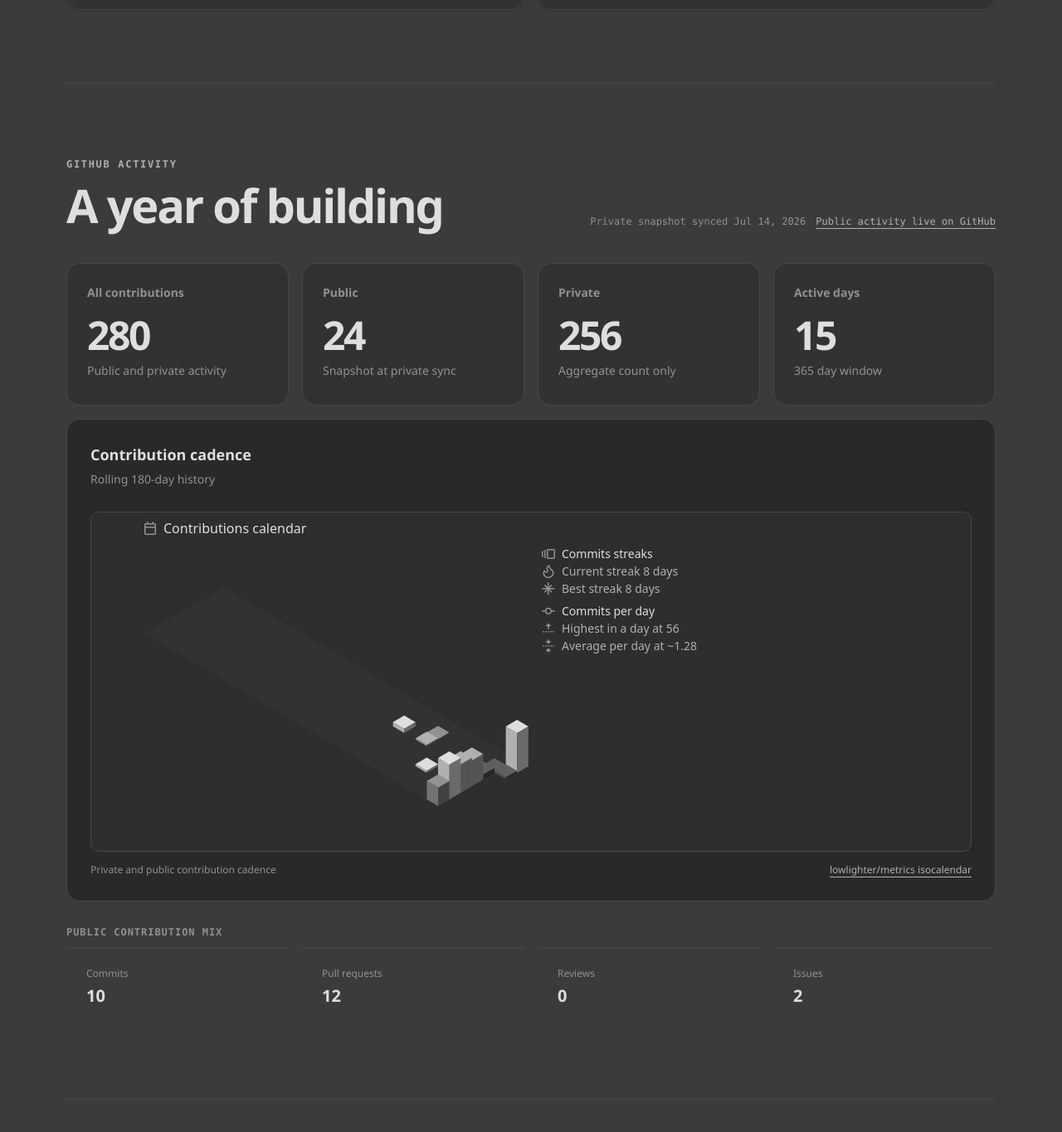
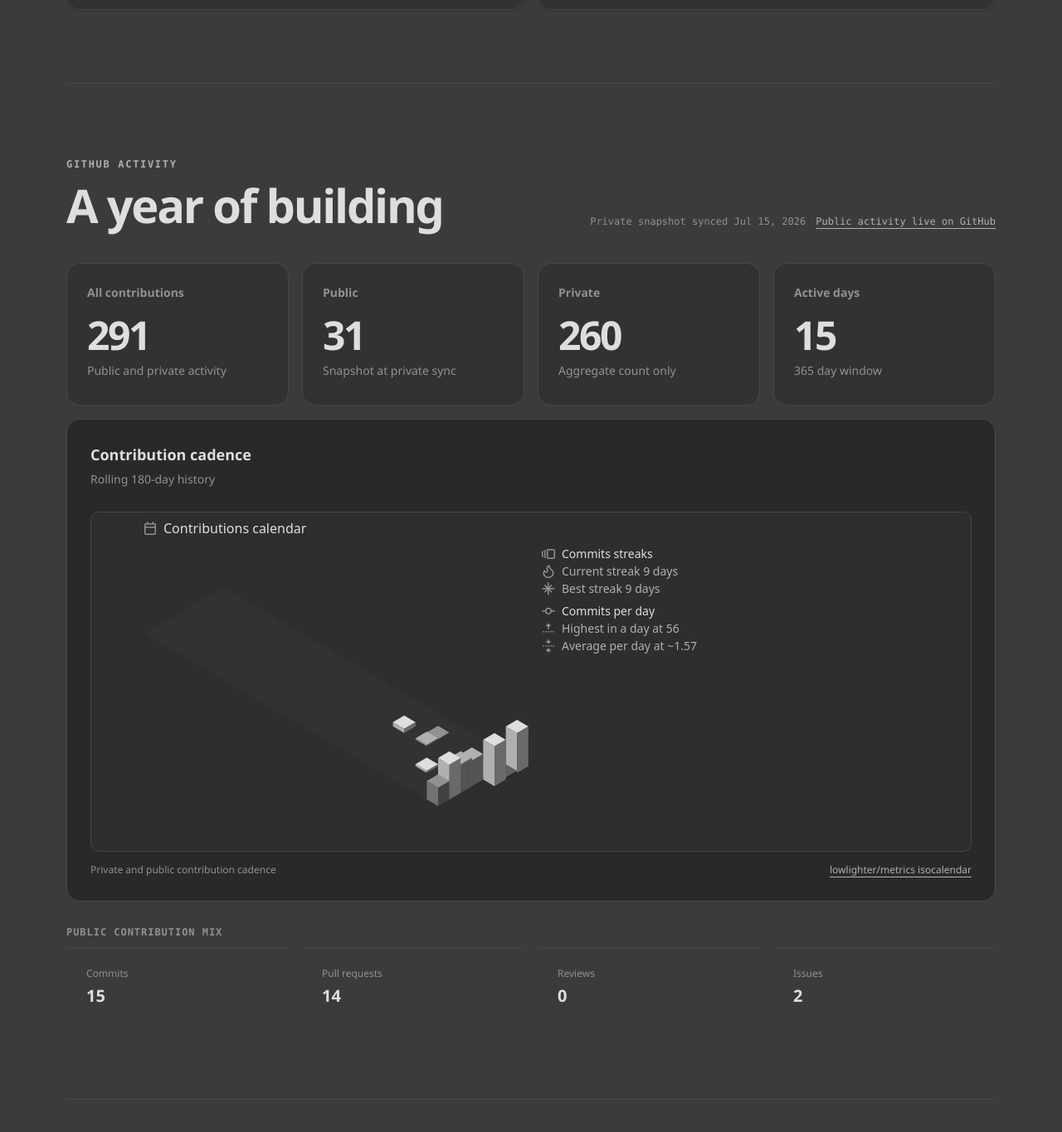
Before and after one commit to yijuchung/yijuchung.github.io, a Jekyll site: the page built from index.md, in a window 1280 px wide and 1400 px high, scrolled down 1420 px. Shown: the top 1365 px of the window at 83% size. Built offline with Jekyll 4.4.1, drawn with Linux system fonts in a browser that asks for light colours; some of the changed text lies outside the part shown.

Commit message:
Sync contribution metrics for 0.0.3

```diff
--- a/_data/metrics.json
+++ b/_data/metrics.json
@@ -1,5 +1,5 @@
 {
-  "generated_at": "2026-07-14T22:26:35.675044Z",
+  "generated_at": "2026-07-15T02:28:28.795889Z",
   "profile": {
     "login": "yijuchung",
     "name": "Yi-Ju Chung",
@@ -9,17 +9,17 @@
     "account_created_at": "2010-08-16T09:14:15Z"
   },
   "period": {
-    "from": "2025-07-15",
-    "to": "2026-07-14",
+    "from": "2025-07-16",
+    "to": "2026-07-15",
     "days": 365
   },
   "totals": {
-    "contributions": 280,
-    "public_contributions": 24,
-    "private_contributions": 256,
-    "commits": 10,
+    "contributions": 291,
+    "public_contributions": 31,
+    "private_contributions": 260,
+    "commits": 15,
     "issues": 2,
-    "pull_requests": 12,
+    "pull_requests": 14,
     "pull_request_reviews": 0,
     "repositories_created": 0
   },
@@ -34,13 +34,6 @@
   },
   "calendar": [
     {
-      "date": "2025-07-15",
-      "count": 0,
-      "level": 0,
-      "week": 0,
-      "weekday": 2
-    },
-    {
       "date": "2025-07-16",
       "count": 0,
       "level": 0,
@@ -2583,10 +2576,17 @@
     },
     {
       "date": "2026-07-14",
-      "count": 45,
+      "count": 56,
       "level": 4,
       "week": 52,
       "weekday": 2
+    },
+    {
+      "date": "2026-07-15",
+      "count": 0,
+      "level": 0,
+      "week": 52,
+      "weekday": 3
     }
   ]
 }
```
Also changed, not shown: assets/metrics/isocalendar.svg.
